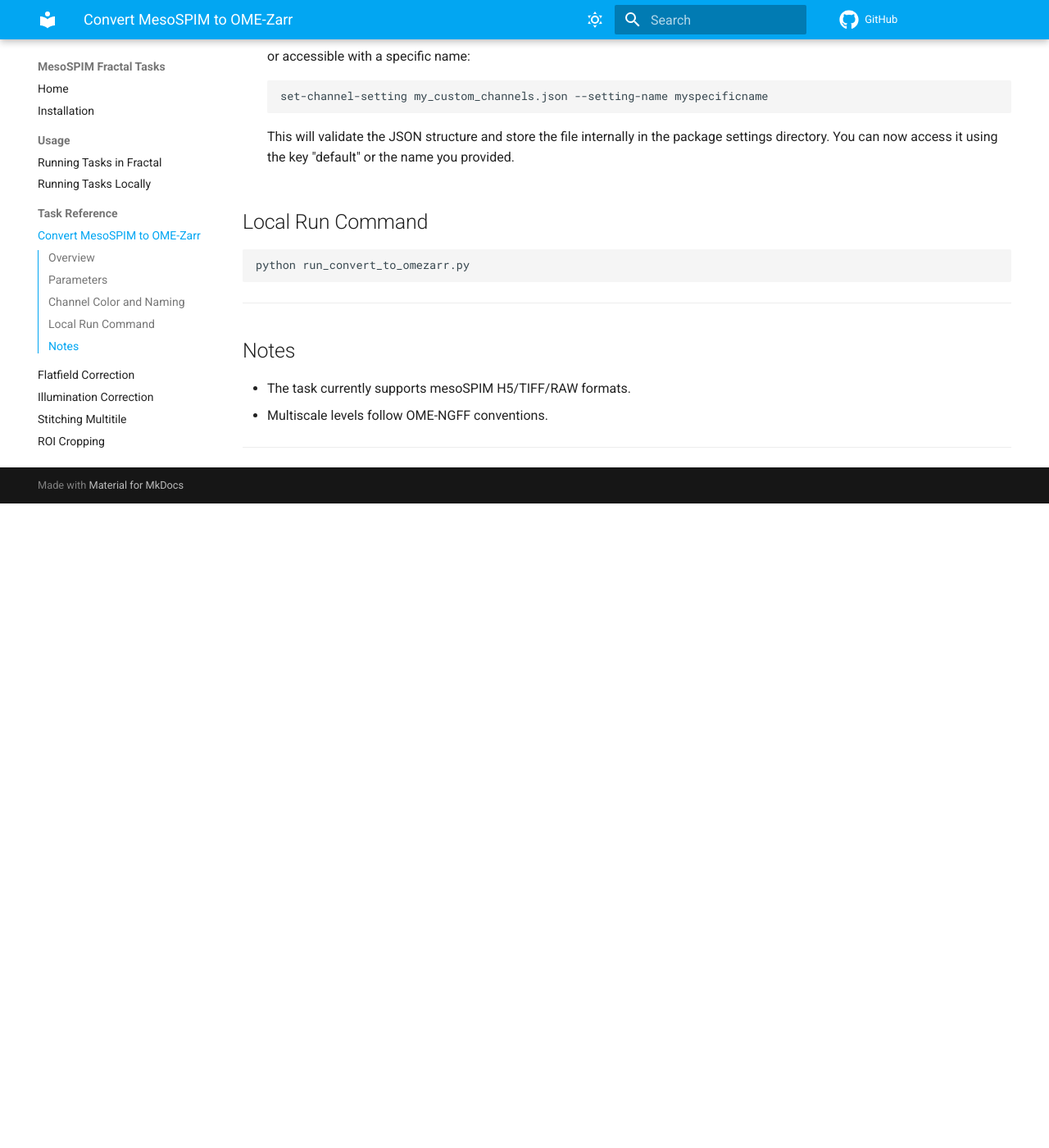
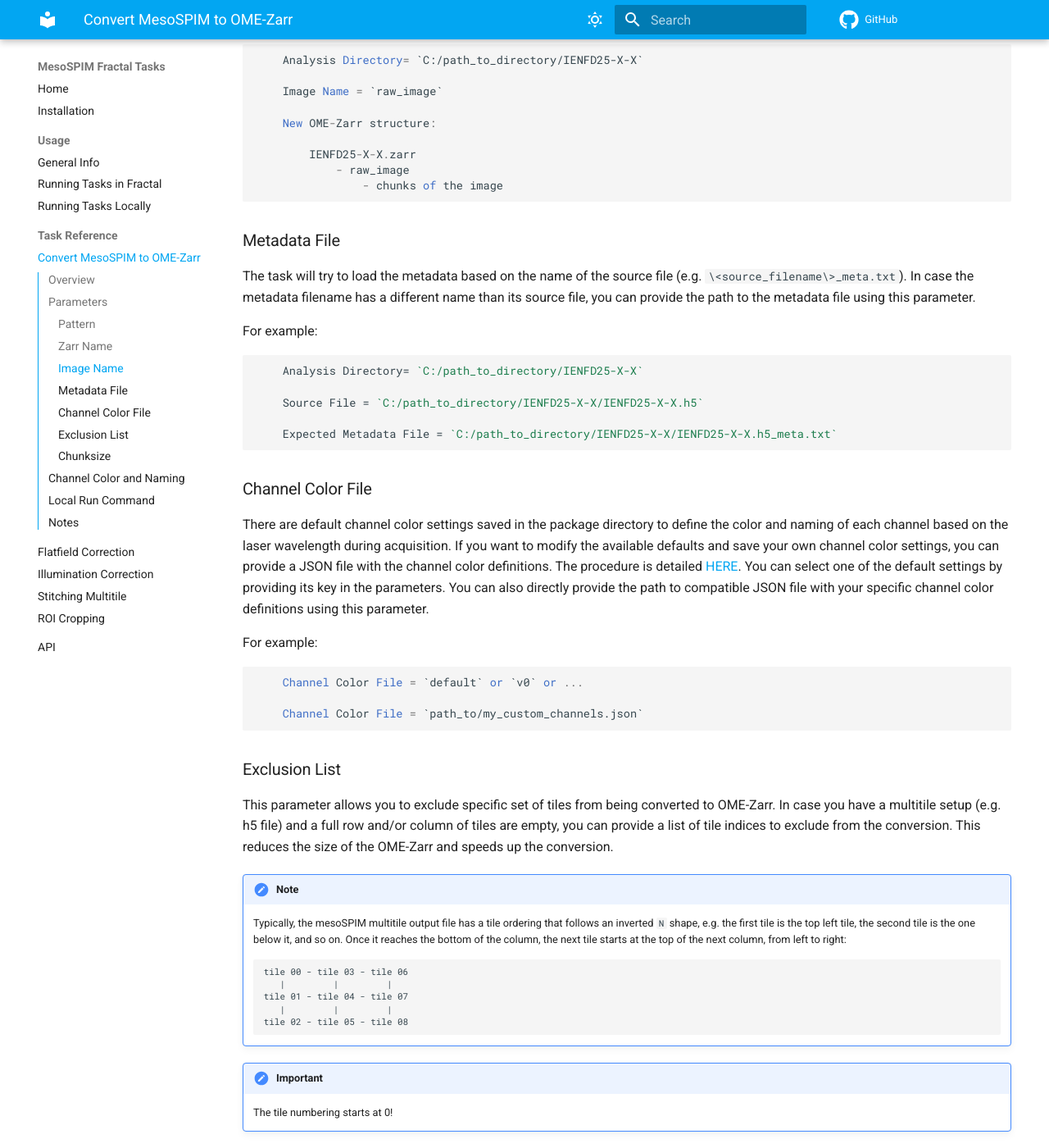
Before and after one commit to reimann-lab/mesospim-fractal-tasks, an MkDocs documentation site: the page built from docs/tasks/mesospim_to_omezarr.md, in a window 1280 px wide and 1400 px high, scrolled down 1535 px. Shown: the whole window at 82% size. Built offline with MkDocs 1.6.1 and Material for MkDocs 9.7.7, drawn with Linux system fonts in a browser that asks for light colours; comment, search, counter and statistics services are not loaded; before the commit the page ends 2149 px from its top, so only the background shows below that; some of the changed text lies outside the part shown.

Commit message:
Updated docu for conversion task (#14)

```diff
--- a/docs/tasks/mesospim_to_omezarr.md
+++ b/docs/tasks/mesospim_to_omezarr.md
@@ -25,29 +25,119 @@ The converter performs the following steps:
 
 ## Parameters
 
-Below is a detailed explanation of all available parameters.
+Below is a detailed explanation of important parameters.
 
----
+### Pattern
 
-::: mesospim_fractal_tasks.tasks.mesospim_to_omezarr.mesospim_to_omezarr
-    options:
-        heading: "Conversion Task"
-        toc_label: "Conversion Task"
-        heading_level: 3
-        show_root_heading: true
-        show_docstring_type_parameters: false
-        show_object_full_path: false
-        show_docstring_description: false
-        show_docstring_parameters: true
-        show_source: false
-        show_docstring_returns: false
+In case there are several files with the same suffix (e.g. "h5") in the same analysis directory, you can specify a pattern to select the specific files you want to convert. This pattern needs to be uniquely present in the image file name and its metadata file.
 
+For example:
+
+        Analysis Directory= `C:/path_to_directory/IENFD25-X-X`
+
+        Files with the same suffix: `IENFD25-X-X.h5`, `IENFD25-X-X_restained.h5`, `IENFD25-X-X_lectin.h5`
+
+        Pattern = `restained` if you want to convert only the `IENFD25-X-X_restained.h5` file.
+
+### Zarr Name
+
+It is recommended to set a name for the new OME-Zarr that will be created. This name will be used as the root of the new Zarr hierarchy. If nothing is provided, the task will use the name of the analysis directory.
+
+For example if nothing is provided:
+
+        Analysis Directory= `C:/path_to_directory/IENFD25-X-X`
+
+        Zarr Name = `IENFD25-X-X.zarr`
+
+### Image Name
+
+The OME-Zarr is a hierarchical structure. It can contain multiple related images, each with its own metadata. The task is converting the raw data to a single image in the OME-Zarr structure. By default, the task will give it the name `raw_image`. This parameter allows you to change the name of the image.
+
+For example if nothing is provided:
+
+        Analysis Directory= `C:/path_to_directory/IENFD25-X-X`
+
+        Image Name = `raw_image`
+
+        New OME-Zarr structure:
+
+            IENFD25-X-X.zarr
+                - raw_image
+                    - chunks of the image
+
+### Metadata File
+
+The task will try to load the metadata based on the name of the source file (e.g. `\<source_filename\>_meta.txt`). In case the metadata filename has a different name than its source file, you can provide the path to the metadata file using this parameter.
+
+For example:
+
+        Analysis Directory= `C:/path_to_directory/IENFD25-X-X`
+
+        Source File = `C:/path_to_directory/IENFD25-X-X/IENFD25-X-X.h5`
+
+        Expected Metadata File = `C:/path_to_directory/IENFD25-X-X/IENFD25-X-X.h5_meta.txt`
+
+### Channel Color File
+
+There are default channel color settings saved in the package directory to define the color and naming of each channel based on the laser wavelength during acquisition. If you want to modify the available defaults and save your own channel color settings, you can provide a JSON file with the channel color definitions. The procedure is detailed [HERE](#channel-color-and-naming.md). You can select one of the default settings by providing its key in the parameters. You can also directly provide the path to compatible JSON file with your specific channel color definitions using this parameter.
+
+For example:
+
+        Channel Color File = `default` or `v0` or ...
+
+        Channel Color File = `path_to/my_custom_channels.json`
+
+### Exclusion List
+
+This parameter allows you to exclude specific set of tiles from being converted to OME-Zarr. In case you have a multitile setup (e.g. h5 file) and a full
+row and/or column of tiles are empty, you can provide a list of tile indices to exclude from the conversion. This reduces the size of the OME-Zarr and speeds up the conversion.
+
+!!! Note
+    Typically, the mesoSPIM multitile output file has a tile ordering that follows an inverted `N` shape, e.g. the first tile is the top left tile, the second tile is the one below it, and so on. Once it reaches the bottom of the column, the next tile starts at the top of the next column, from left to right:
+
+        tile 00 - tile 03 - tile 06
+           |         |         |
+        tile 01 - tile 04 - tile 07
+           |         |         |
+        tile 02 - tile 05 - tile 08
+
+!!! Important
+    The tile numbering starts at 0!
+
+### Chunksize
+
+The OME-Zarr stores image data in chunks and at several resolution levels in a so-called pyramid of multi-resolution. The chunksize parameter allows you to set the size of the chunks in pixels. It is recommended to keep the size of the chunks small to avoid memory issues, but not too small to reduce the overhead of storing the data in OME-Zarr. The size should be around 100Mb-1Gb, see [this article](https://blog.dask.org/2021/11/02/choosing-dask-chunk-sizes) for more infos. You can compute the size of the chunksize by multiplying their values and by the byte size (for mesoSPIM image data it is typically 2, but prefer 4 to comply with analysis tasks). Furthermore, the chunksize should be set to a value that is a power of 2, e.g. 64, 128, 512... The chunksize impacts how fast the OME-Zarr can be viewed but also the memory requirements to process it. There are three required numbers to provide, one for each axis in the order `Z`, `Y`, and `X`. The `Z` axis is often smaller than the other two, so it is recommended to provide a smaller chunksize for it.
+
+Typical values examples:
+- 128x512x512 (~136Mb)
+- 32x1024x1024 (~136Mb)
+- 64x1024x1024 (~268Mb)
 ---
 
 ## Channel Color and Naming
 
 The task will assign channel names and colors based on a JSON file. There is a default template that is provided to set
-custom channel settings. Here is the procedure to get the template and register your own settings as default in case of
+custom channel settings.
+
+Here is the procedure to view the current available default settings:
+
+1. View the available channel settings
+
+    In a shell, in the package directory, run:
+
+        get-channel-keys
+
+    This will print the available channel keys.
+
+2. View a given channel setting
+
+    In a shell, in the package directory, run:
+
+        get-channel-setting <key>
+
+    This will print the channel settings for the given channel key.
+
+Here is the procedure to get the template and register your own settings as default in case of
 recurring use.
 
 1. Obtain the channel settings template
--- a/mkdocs.yml
+++ b/mkdocs.yml
@@ -39,14 +39,17 @@ nav:
   - Home: index.md
   - Installation: installation.md
   - Usage:
+      - General Info: usage/index.md
       - Running Tasks in Fractal: usage/fractal_integration.md
       - Running Tasks Locally: usage/local_run.md
   - Task Reference:
       - Convert MesoSPIM to OME-Zarr: tasks/mesospim_to_omezarr.md
-      - Flatfield Correction: tasks/flatfield.md
-      - Illumination Correction: tasks/global_optim.md
-      - Stitching Multitile: tasks/stitching.md
-      - ROI Cropping: tasks/roi_cropping.md
+      - Flatfield Correction: tasks/correct_flatfield.md
+      - Illumination Correction: tasks/correct_illumination.md
+      - Stitching Multitile: tasks/stitch_with_multiview_stitcher.md
+      - ROI Cropping: tasks/crop_regions_of_interest.md
+  - API: api.md
+
   #- Contributing: contributing.md
   #- Changelog: changelog.md
 
```
Also changed, not shown: docs/api.md (added, +115 -0 lines), 1 other file.
